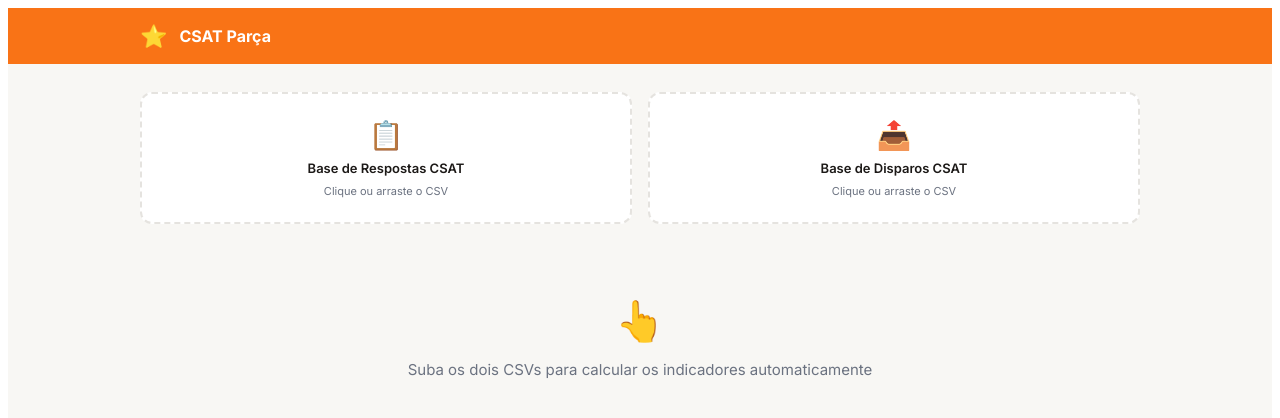
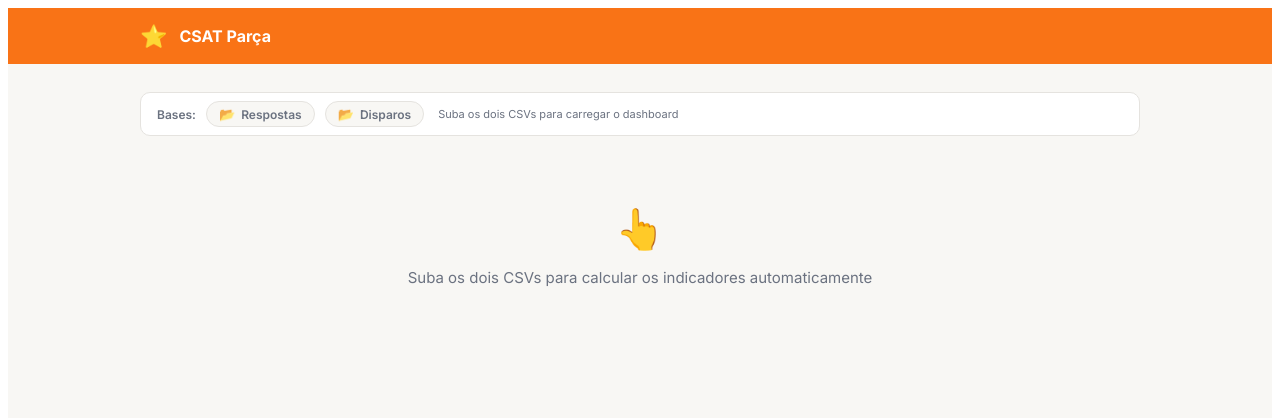
Before and after one commit to guischraiber/CSAT-Par-a, a React (Vite) app: page / in a window 1280 px wide. Shown: the top 418 px of the page. Built offline with nearby package versions, Linux system fonts and the light colour scheme.

Commit message:
Update App.jsx

```diff
--- a/src/App.jsx
+++ b/src/App.jsx
@@ -651,10 +651,25 @@ export default function App() {
       </div>
 
       <div style={{ maxWidth: 1000, margin: "0 auto", padding: "28px 32px" }}>
-        {/* Upload */}
-        <div style={{ display: "grid", gridTemplateColumns: "1fr 1fr", gap: 16, marginBottom: 24 }}>
-          <UploadZone label="Base de Respostas CSAT" icon="📋" loaded={!!respostas} onFile={onRespostas} />
-          <UploadZone label="Base de Disparos CSAT" icon="📤" loaded={!!disparos} onFile={onDisparos} />
+        {/* Upload compacto */}
+        <div style={{ display: "flex", alignItems: "center", gap: 10, marginBottom: 20, padding: "8px 16px", background: C.cinzaCard, border: `1px solid ${C.cinzaBorda}`, borderRadius: 10, flexWrap: "wrap" }}>
+          <span style={{ fontSize: 12, fontWeight: 600, color: C.cinzaTexto, flexShrink: 0 }}>Bases:</span>
+          {[
+            { label: "Respostas", loaded: !!respostas, onFile: onRespostas },
+            { label: "Disparos", loaded: !!disparos, onFile: onDisparos },
+          ].map((item, i) => (
+            <label key={i} style={{ display: "flex", alignItems: "center", gap: 6, padding: "4px 12px", borderRadius: 20, cursor: "pointer", border: `1px solid ${item.loaded ? C.verde : C.cinzaBorda}`, background: item.loaded ? C.verdeLight + "55" : C.cinzaFundo }}>
+              <span style={{ fontSize: 13 }}>{item.loaded ? "✅" : "📂"}</span>
+              <span style={{ fontSize: 12, fontWeight: 600, color: item.loaded ? C.verde : C.cinzaTexto }}>{item.label}{item.loaded ? " ✓" : ""}</span>
+              <input type="file" accept=".csv" onChange={item.onFile} style={{ display: "none" }} />
+            </label>
+          ))}
+          {(!respostas || !disparos) && (
+            <span style={{ fontSize: 11, color: C.cinzaTexto, marginLeft: 4 }}>Suba os dois CSVs para carregar o dashboard</span>
+          )}
+          {respostas && disparos && (
+            <span style={{ fontSize: 11, color: C.verde, marginLeft: 4, fontWeight: 600 }}>✓ Prontos — clique em qualquer base para trocar</span>
+          )}
         </div>
 
         {!parsed && (
```
